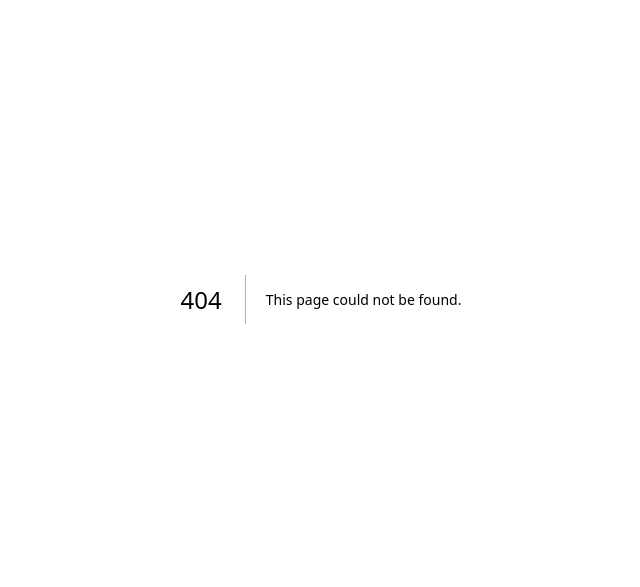
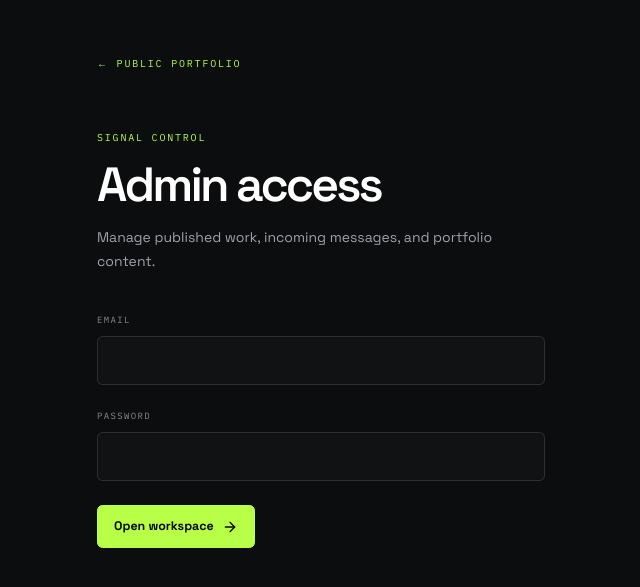
Before and after one commit to romanshrestha20/portfolio, a Next.js app: page /admin/login in a window 1280 px wide. Before the commit this address had no page. Shown: the part 101-688 px from the top of the page, without its empty margins (319-959 px from the left). Built offline with nearby package versions, Linux system fonts and the light colour scheme; no server answers.

Commit message:
chore: add LoginForm component for admin authentication and create AdminLoginPage

```diff
--- /dev/null
+++ b/src/app/admin/login/LoginForm.tsx
@@ -0,0 +1,27 @@
+"use client";
+
+import { useState } from "react";
+import { useRouter } from "next/navigation";
+import { ArrowRight } from "lucide-react";
+import { createSupabaseBrowserClient } from "@/lib/supabase/browser";
+
+export default function LoginForm() {
+  const [email, setEmail] = useState(""); const [password, setPassword] = useState(""); const [error, setError] = useState(""); const [loading, setLoading] = useState(false);
+  const router = useRouter();
+  async function submit(event: React.SubmitEvent<HTMLFormElement>) {
+    event.preventDefault(); setLoading(true); setError("");
+    const client = createSupabaseBrowserClient();
+    if (!client) { setError("Supabase environment variables are missing."); setLoading(false); return; }
+    const result = await client.auth.signInWithPassword({ email, password });
+    if (result.error) { setError(result.error.message); setLoading(false); return; }
+    router.replace("/admin"); router.refresh();
+  }
+  return (
+    <form onSubmit={submit} className="mt-10 space-y-6">
+      <label className="admin-label">Email<input className="admin-input" type="email" value={email} onChange={(e) => setEmail(e.target.value)} required /></label>
+      <label className="admin-label">Password<input className="admin-input" type="password" value={password} onChange={(e) => setPassword(e.target.value)} required /></label>
+      {error && <p className="text-sm text-red-400" role="alert">{error}</p>}
+      <button className="admin-primary" disabled={loading}>{loading ? "Checking…" : "Open workspace"}<ArrowRight className="w-4 h-4" /></button>
+    </form>
+  );
+}
--- /dev/null
+++ b/src/app/admin/login/page.tsx
@@ -0,0 +1,20 @@
+import Link from "next/link";
+import { redirect } from "next/navigation";
+import LoginForm from "./LoginForm";
+import { getAdminUser } from "@/lib/auth";
+import { hasSupabaseConfig } from "@/lib/supabase/config";
+
+export default async function AdminLoginPage() {
+  if (await getAdminUser()) redirect("/admin");
+  return (
+    <main className="admin-shell flex min-h-screen items-center justify-center p-5">
+      <div className="w-full max-w-md">
+        <Link href="/" className="admin-kicker">← Public portfolio</Link>
+        <p className="mt-14 admin-kicker">Signal Control</p>
+        <h1 className="mt-4 text-5xl font-semibold tracking-[-.06em] text-white">Admin access</h1>
+        <p className="mt-4 text-sm leading-6 text-zinc-400">Manage published work, incoming messages, and portfolio content.</p>
+        {hasSupabaseConfig ? <LoginForm /> : <div className="mt-10 border border-amber-400/30 bg-amber-400/5 p-5 text-sm leading-6 text-amber-200">Add the Supabase variables from <code>.env.example</code> to <code>.env.local</code>, then create your admin user.</div>}
+      </div>
+    </main>
+  );
+}
```
